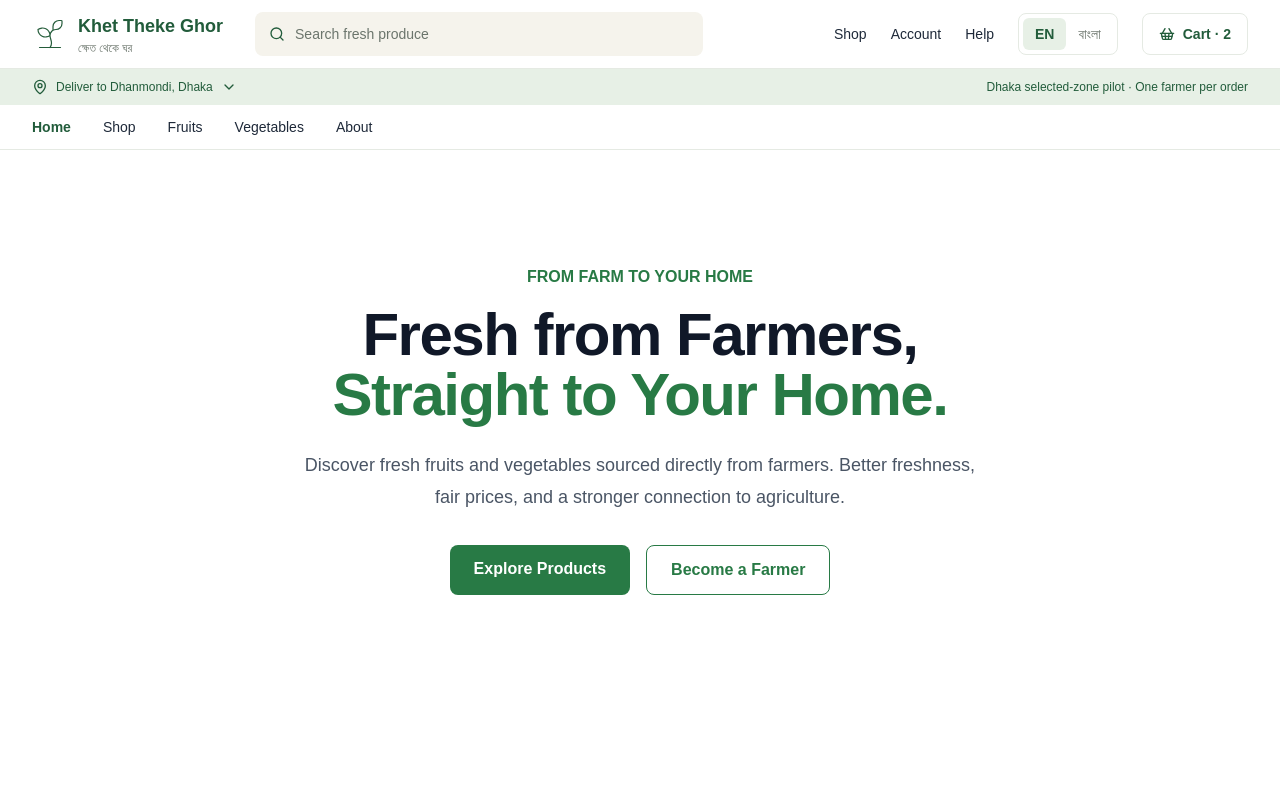
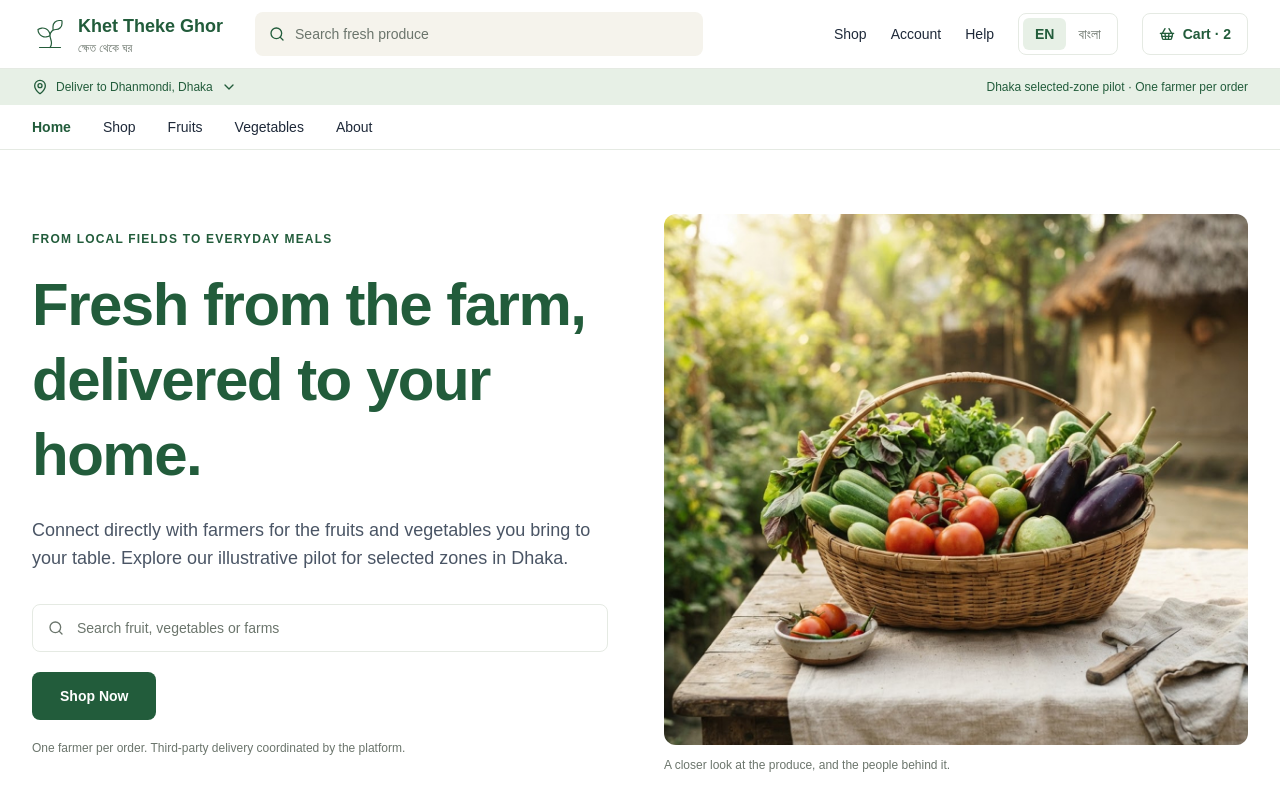
Before and after one commit to shaadaovi/Project-Khet_Theke_Ghor, a Next.js app: page / in a window 1280 px wide. Shown: the top 810 px of the page. Built offline with nearby package versions, Linux system fonts and the light colour scheme.

Commit message:
Add homepage hero section

```diff
--- a/src/app/page.tsx
+++ b/src/app/page.tsx
@@ -1,41 +1,12 @@
-
 import SiteHeader from "@/components/layout/site-header";
+import HeroSection from "@/components/customer/hero-section";
 
 export default function Home() {
   return (
     <>
       <SiteHeader />
-
-      <main className="mx-auto flex min-h-[70vh] w-full max-w-7xl flex-col items-center justify-center px-5 text-center">
-        <p className="mb-4 font-semibold text-[#287a45]">
-          FROM FARM TO YOUR HOME
-        </p>
-
-        <h1 className="max-w-3xl text-4xl font-bold tracking-tight text-gray-900 sm:text-6xl">
-          Fresh from Farmers,
-          <span className="text-[#287a45]"> Straight to Your Home.</span>
-        </h1>
-
-        <p className="mt-6 max-w-2xl text-lg leading-8 text-gray-600">
-          Discover fresh fruits and vegetables sourced directly from farmers.
-          Better freshness, fair prices, and a stronger connection to agriculture.
-        </p>
-
-        <div className="mt-8 flex flex-wrap justify-center gap-4">
-          <a
-            href="/shop"
-            className="rounded-lg bg-[#287a45] px-6 py-3 font-semibold text-white hover:bg-[#1e6036]"
-          >
-            Explore Products
-          </a>
-
-          <a
-            href="/farmers"
-            className="rounded-lg border border-[#287a45] px-6 py-3 font-semibold text-[#287a45] hover:bg-[#f5f8f1]"
-          >
-            Become a Farmer
-          </a>
-        </div>
+      <main>
+        <HeroSection />
       </main>
     </>
   );
--- /dev/null
+++ b/src/components/customer/hero-section.tsx
@@ -0,0 +1,67 @@
+import Image from "next/image";
+import Link from "next/link";
+import { Search } from "lucide-react";
+
+export default function HeroSection() {
+  return (
+    <section className="mx-auto max-w-7xl px-5 py-10 lg:px-8 lg:py-16">
+      <div className="grid items-center gap-10 lg:grid-cols-2 lg:gap-12">
+        {/* Text side */}
+        <div>
+          <p className="text-xs font-semibold uppercase tracking-widest text-primary">
+            From local fields to everyday meals
+          </p>
+
+          <h1 className="mt-5 text-4xl font-bold leading-tight tracking-tight text-primary sm:text-5xl lg:text-6xl">
+            Fresh from the farm, delivered to your home.
+          </h1>
+
+          <p className="mt-6 max-w-xl text-base leading-7 text-gray-600 lg:text-lg">
+            Connect directly with farmers for the fruits and vegetables you
+            bring to your table. Explore our illustrative pilot for selected
+            zones in Dhaka.
+          </p>
+
+          <form action="/shop" role="search" className="relative mt-8 max-w-xl">
+            <Search className="pointer-events-none absolute left-4 top-1/2 h-4 w-4 -translate-y-1/2 text-muted" />
+            <input
+              type="search"
+              name="q"
+              placeholder="Search fruit, vegetables or farms"
+              className="h-12 w-full rounded-lg border border-border bg-white pl-11 pr-4 text-sm outline-none placeholder:text-muted focus:border-primary focus:ring-2 focus:ring-primary/20"
+            />
+          </form>
+
+          <Link
+            href="/shop"
+            className="mt-5 inline-flex h-12 items-center rounded-lg bg-primary px-7 text-sm font-semibold text-white transition-colors hover:bg-primary-dark"
+          >
+            Shop Now
+          </Link>
+
+          <p className="mt-5 text-xs text-muted">
+            One farmer per order. Third-party delivery coordinated by the
+            platform.
+          </p>
+        </div>
+
+        {/* Photo side */}
+        <figure>
+          <div className="relative aspect-[11/10] overflow-hidden rounded-xl">
+            <Image
+              src="/images/hero/farm-hero.jpg"
+              alt="A woven basket of fresh tomatoes, eggplants and cucumbers on a rustic table"
+              fill
+              priority
+              sizes="(min-width: 1024px) 50vw, 100vw"
+              className="object-cover"
+            />
+          </div>
+          <figcaption className="mt-3 text-xs text-muted">
+            A closer look at the produce, and the people behind it.
+          </figcaption>
+        </figure>
+      </div>
+    </section>
+  );
+}
```
